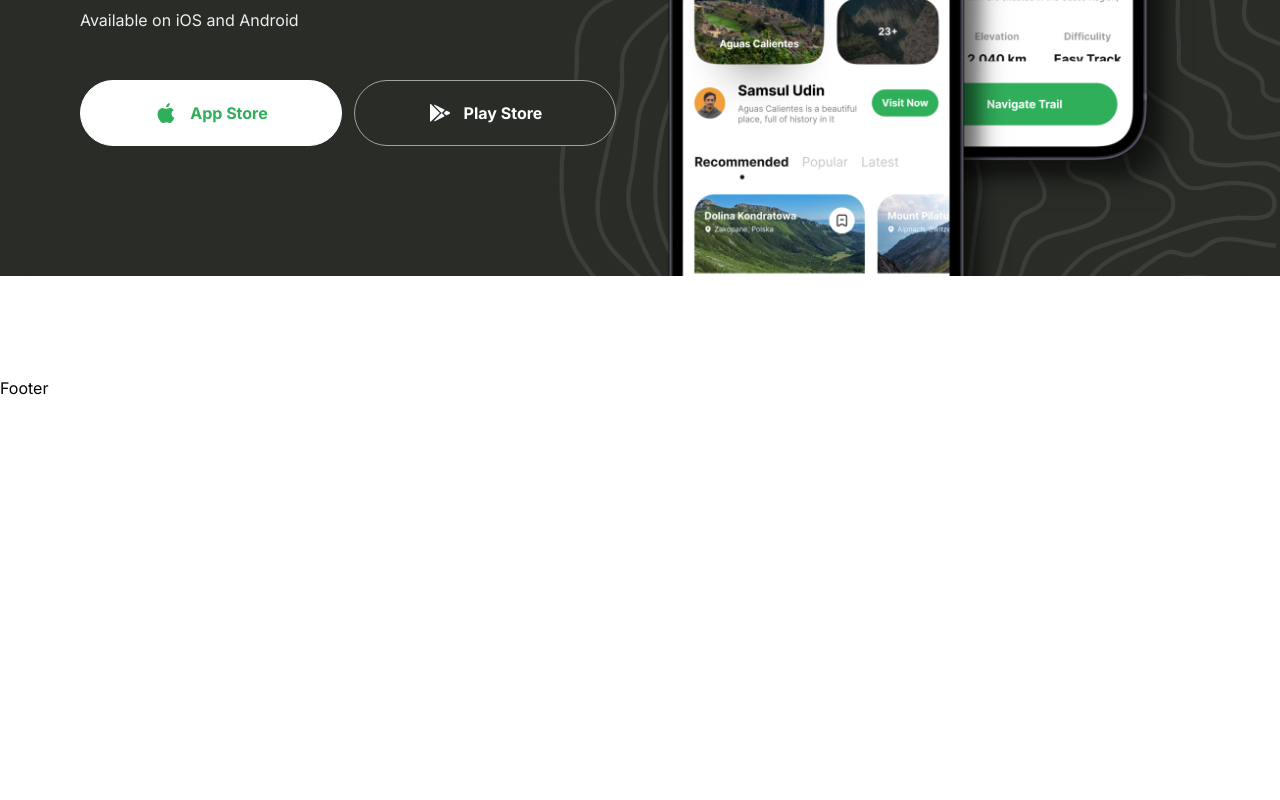
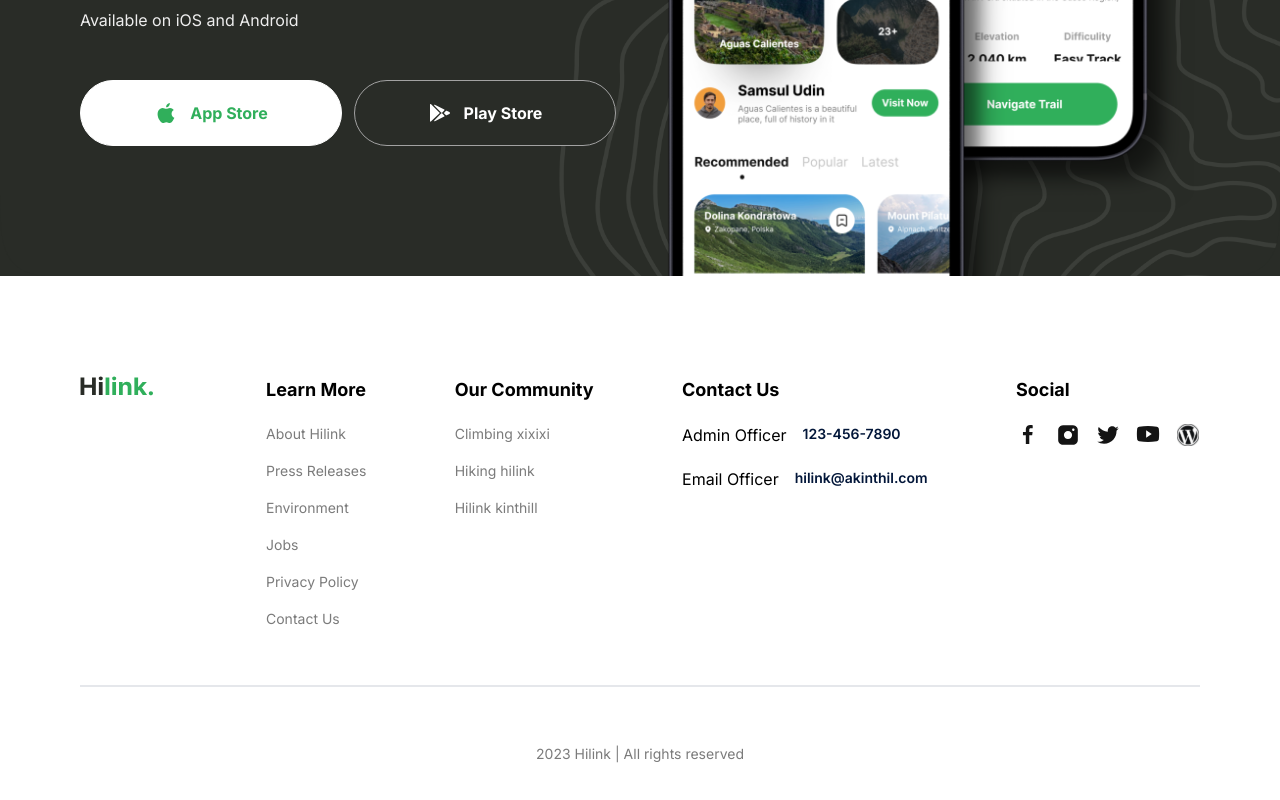
Before and after one commit to morganwalkup/nextjs-travel-app, a Next.js app: page / in a window 1280 px wide. Shown: the part 4146-4946 px from the top of the page. Before the commit the page ends 4546 px from the top, so only its background shows below. Built offline with nearby package versions, Linux system fonts and the light colour scheme.

Commit message:
Footer section

```diff
--- a/components/Footer.tsx
+++ b/components/Footer.tsx
@@ -1,6 +1,73 @@
+import { FOOTER_CONTACT_INFO, FOOTER_LINKS, SOCIALS } from "@/constants";
+import Image from "next/image";
+import Link from "next/link";
+
+interface FooterColumnProps {
+  title: string;
+  children: React.ReactNode;
+}
+
+const FooterColumn = ({ title, children }: FooterColumnProps) => {
+  return (
+    <div className="flex flex-col gap-5">
+      <h4 className="bold-18 whitespace-nowrap">{title}</h4>
+      {children}
+    </div>
+  );
+};
+
 const Footer = () => {
   return (
-    <div>Footer</div>
+    <footer className="flexCenter mb-24">
+      <div className="padding-container max-container flex w-full flex-col gap-14">
+        <div className="flex flex-col items-start justify-center gap-[10%] md:flex-row">
+          <Link href="/" className="mb-10">
+            <Image src="/hilink-logo.svg" alt="logo" width={74} height={29} />
+          </Link>
+
+          <div className="flex flex-wrap gap-10 sm:justify-between md:flex-1">
+            {FOOTER_LINKS.map((columns) => (
+              <FooterColumn title={columns.title} key={columns.title  }>
+                <ul className="regular-14 flex flex-col gap-4 text-gray-30">
+                  {columns.links.map((link) => (
+                    <Link href="/" key={link}>
+                      {link}
+                    </Link>
+                  ))}
+                </ul>
+              </FooterColumn>
+            ))}
+
+            <div className="flex flex-col gap-5">
+              <FooterColumn title={FOOTER_CONTACT_INFO.title}>
+                {FOOTER_CONTACT_INFO.links.map((link) => (
+                  <Link href="/" key={link.label} className="flex gap-4 md:flex-col lg:flex-row">
+                    <p className="whitespace-nowrap">{link.label}</p>
+                    <p className="medium-14 whitespace-nowrap text-blue-70">{link.value}</p>
+                  </Link>
+                ))}
+              </FooterColumn>
+            </div>
+
+            <div className="flex flex-col gap-5">
+              <FooterColumn title={SOCIALS.title}>
+                <ul className="regular-14 flex gap-4 text-gray-30">
+                  {SOCIALS.links.map((link) => (
+                    <Link href="/" key={link}>
+                      <Image src={link} alt="logo" width={24} height={24} />
+                    </Link>
+                  ))}
+                </ul>
+              </FooterColumn>
+            </div>
+          </div>
+        </div>
+
+        <div className="border bg-gray-20" />
+
+        <p className="regular-14 w-full text-center text-gray-30">2023 Hilink | All rights reserved</p>
+      </div>
+    </footer>
   );
 }
 
```
